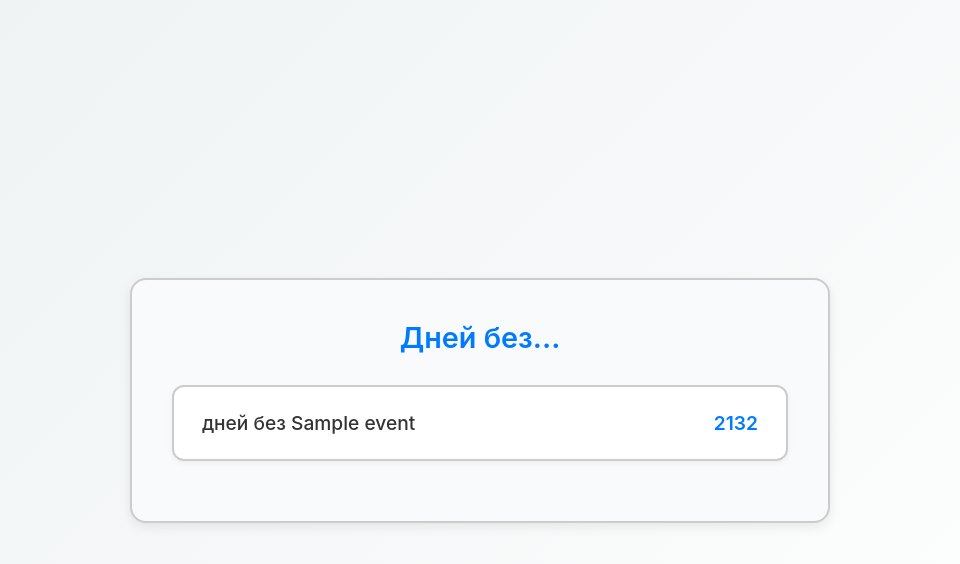
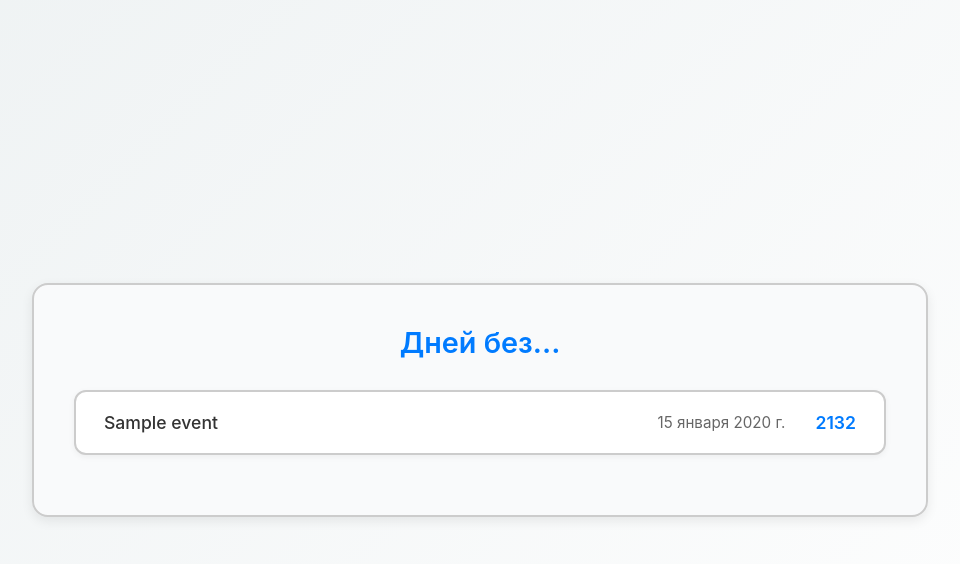
Before and after one commit to makaroch/day_counter, a Django app: page / in a window 1280 px wide. Shown: the top 564 px of the page, without its empty margins (160-1120 px from the left). Run offline with Django 5.2, Linux system fonts and the light colour scheme; tables that the repository leaves empty hold one stand-in row (values such as "Sample post").

Commit message:
fix html

```diff
--- a/counter/settings.py
+++ b/counter/settings.py
@@ -102,7 +102,7 @@ AUTH_PASSWORD_VALIDATORS = [
 # Internationalization
 # https://docs.djangoproject.com/en/5.2/topics/i18n/
 
-LANGUAGE_CODE = 'en-us'
+LANGUAGE_CODE = 'ru'
 
 TIME_ZONE = 'UTC'
 
--- a/tracker/templates/tracker/index.html
+++ b/tracker/templates/tracker/index.html
@@ -9,7 +9,7 @@
             --bg-color: #f9fafb;
             --accent: #007bff;
             --text-color: #333;
-            --shadow: 0 4px 12px rgba(0,0,0,0.08);
+            --shadow: 0 4px 12px rgba(0, 0, 0, 0.08);
         }
 
         * {
@@ -33,7 +33,7 @@
             background: var(--bg-color);
             padding: 40px;
             width: 90%;
-            max-width: 700px;
+            max-width: 70vw;
             box-shadow: var(--shadow);
             transition: all 0.3s ease;
             max-height: 70vh;
@@ -43,20 +43,20 @@
         .block {
             border: 2px solid var(--border-color);
             border-radius: 12px;
-            padding: 24px 28px;
+            padding: 20px 28px;
             margin-bottom: 20px;
-            display: flex;
-            justify-content: space-between;
+            background: white;
+            box-shadow: 0 2px 6px rgba(0, 0, 0, 0.05);
+            display: grid;
+            grid-template-columns: 1fr auto auto;
+            gap: 30px;
             align-items: center;
-            font-size: 1.2rem;
-            background: white;
-            box-shadow: 0 2px 6px rgba(0,0,0,0.05);
-            transition: transform 0.2s ease, box-shadow 0.2s ease;
+            font-size: 1.1rem;
         }
 
         .block:hover {
             transform: translateY(-2px);
-            box-shadow: 0 4px 10px rgba(0,0,0,0.1);
+            box-shadow: 0 4px 10px rgba(0, 0, 0, 0.1);
         }
 
         .empty {
@@ -70,11 +70,21 @@
 
         .event-name {
             font-weight: 500;
+            overflow: hidden;
+            text-overflow: ellipsis;
+            white-space: nowrap;
+        }
+
+        .event-date {
+            font-size: 0.95rem;
+            color: #666;
+            white-space: nowrap;
         }
 
         .event-days {
             font-weight: 600;
             color: var(--accent);
+            white-space: nowrap;
         }
 
         .title {
@@ -92,9 +102,11 @@
 
     {% for event in events %}
         <div class="block">
-                <span class="event-name">дней без {{ event.name }}</span>
-                <span class="event-days">{{ event.days_since }}</span>
+            <span class="event-name">{{ event.name }}</span>
+            <span class="event-date">{{ event.last_occurred}} </span>
+            <span class="event-days">{{ event.days_since }} </span>
         </div>
+
     {% empty %}
         <div class="block">
             <span>Нет событий</span>
```
Lines whose indentation alone changed are shown as unchanged.
